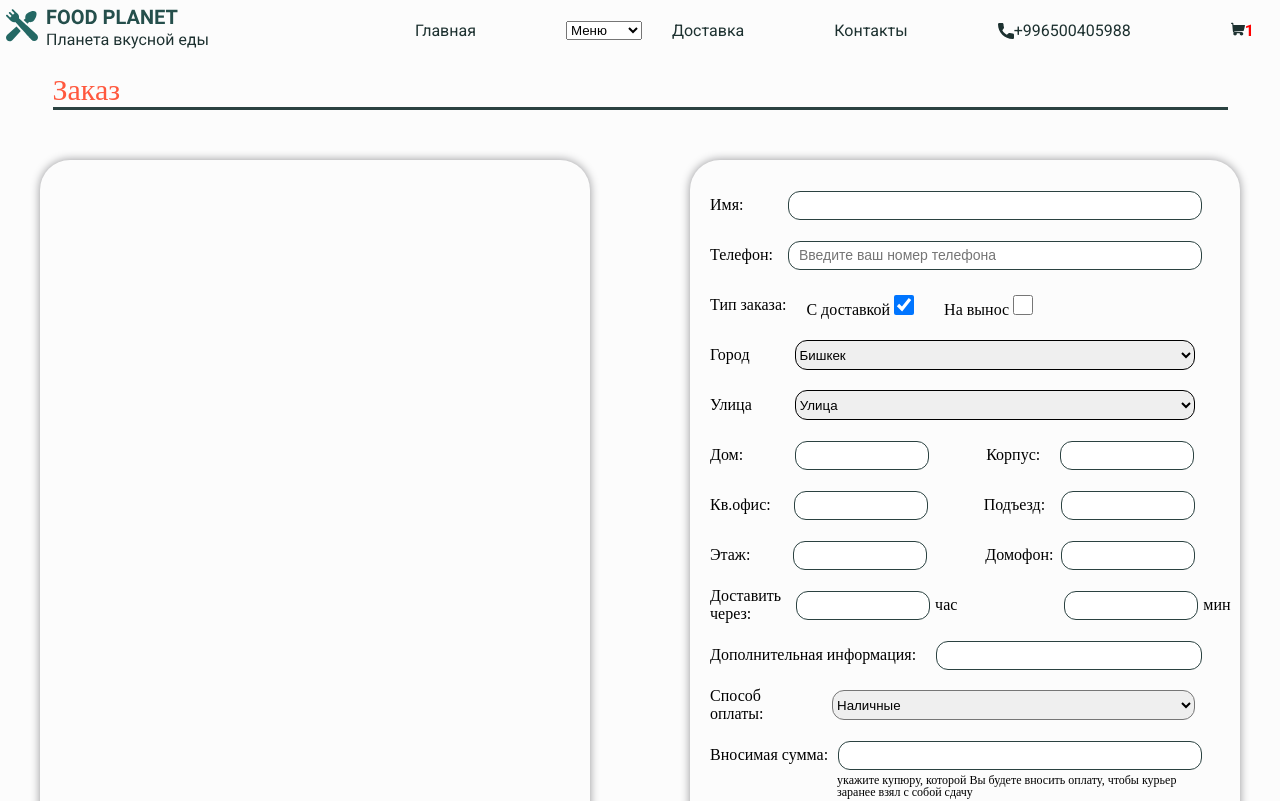
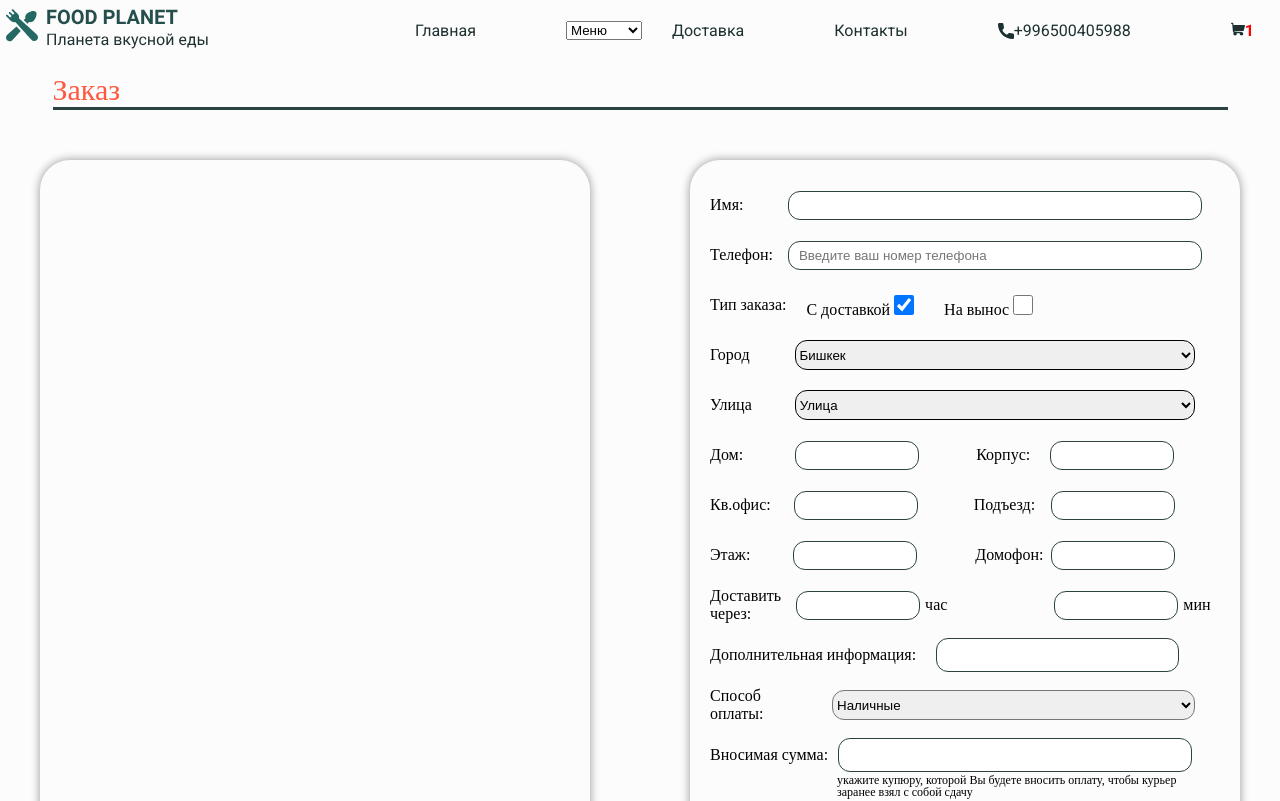
Before and after one commit to AizhanAidarova/Food-Planet, a React (Create React App) app: page /basket in a window 1280 px wide. Shown: the top 801 px of the page. Built offline with nearby package versions, Linux system fonts and the light colour scheme.

Commit message:
feat:fixed

```diff
--- a/src/Pages/Basket/Basket.jsx
+++ b/src/Pages/Basket/Basket.jsx
@@ -16,11 +16,11 @@ const Basket = () => {
                 <form className={style.right}>
                     <div className={style.first}>
                         <div className={style.name}>Имя:</div>
-                        <div className={style.divLeft}> <input type="text" /></div>
+                        <div className={style.divLeft}> <input className={style.input1} type="text" /></div>
                     </div>
                     <div className={style.second}>
                         <div className={style.phone}>Телефон:</div>
-                        <div> <input type="number" placeholder='Введите ваш номер телефона' /> </div>
+                        <div> <input className={style.input1} type="number" placeholder='Введите ваш номер телефона' /> </div>
                     </div>
                     <div className={style.typeOrder2}>
                         <p>Тип заказа:</p>
@@ -85,7 +85,7 @@ const Basket = () => {
                     </div>
                     <div className={style.addInfo}>
                         <div className={style.dopInfo}>Дополнительная  информация:</div>
-                        <div className={style.inputDopInfo}> <input type="text" /></div>
+                        <div><input  className={style.inputDopInfo}type="text" /></div>
                     </div>
                     <div className={style.pay}>
                         <div className={style.typePay}>Способ оплаты:</div>
@@ -101,7 +101,6 @@ const Basket = () => {
                     </div>
                     <div className={style.addInfo}>Вносимая сумма:<input className={style.total} type="text" /></div>
                     <div className={style.condition}><p>укажите купюру, которой Вы будете вносить оплату, чтобы курьер заранее взял с собой сдачу</p></div>
-
                     <div className={style.rule}>
                         <p><input className={style.checkBox2} type="checkbox"/> условиями доставки согласен</p>
                     </div>
--- a/src/Pages/Basket/Basket.module.css
+++ b/src/Pages/Basket/Basket.module.css
@@ -62,11 +62,9 @@
     /* background-color:#2B4241; */
 }
 
-input{
+.input1{
     width: 400px;
     height: 25px;
-    font-size: 14px;
-    font-family: 'Sora', sans-serif;
     padding-left: 10px;
     /* border:none; */
     border: 1px solid #2B4241;
@@ -84,6 +82,8 @@ input{
 .inputStreet, .korpus{
     width: 120px;
     margin-left: 30px;
+    padding-left: 10px;
+    width: 110px;
 }
 
 .checkBox{
@@ -123,48 +123,83 @@ input{
 .inputStreet{
     margin-left: 52px;
     margin-right: 57px;
+    border: 1px solid #2B4241;
+    border-radius:12px;
+    height: 25px;
 }
 
 .inputKorpus{
     margin-left: 20px;
-    width: 120px;
+    width: 110px;
+    border: 1px solid #2B4241;
+    border-radius:12px;
+    height: 25px;
+    padding-left: 10px;
 }
 
 .inputOffice{
     margin-left: 23px;
     margin-right: 56px;
-    width: 120px;
+    width: 110px;
+    border: 1px solid #2B4241;
+    border-radius:12px;
+    height: 25px;
+    padding-left: 10px;
 }
 
 .inputPorch{
     margin-left: 16px;
-    width: 120px;
+    width: 110px;
+    border: 1px solid #2B4241;
+    border-radius:12px;
+    height: 25px;
+    padding-left: 10px;
 }
 
 .inputFloor{
     margin-left: 43px;
     margin-right: 58px;
-    width: 120px;
+    width: 110px;
+    border: 1px solid #2B4241;
+    border-radius:12px;
+    height: 25px;
+    padding-left: 10px;
 }
 
 .inputPhone{
     margin-left: 8px ;
-    width: 120px;
+    width: 110px;
+    border: 1px solid #2B4241;
+    border-radius:12px;
+    height: 25px;
+    padding-left: 10px;
 }
 
 .inputGet{
     margin-left: 15px;
     margin-right: 5px;
-    width: 120px;
+    width: 110px;
+    border: 1px solid #2B4241;
+    border-radius:12px;
+    height: 25px;
+    padding-left: 10px;
 }
 
 .inputTime{
     margin-left: 107px;
     margin-right: 5px;
-    width: 120px;
+    width: 110px;
+    border: 1px solid #2B4241;
+    border-radius:12px;
+    height: 25px;
+    padding-left: 10px;
 }
-.inputDopInfo input {
-    width: 252px;
+.inputDopInfo  {
+    width: 229px;
+    height: 30px;
+    border-radius:12px;
+    border: 1px solid #2B4241;
+    padding-left: 10px;
 }
 
 .dopInfo{
@@ -176,7 +211,11 @@ input{
 }
 .total{
     margin-left:10px;
-    width: 350px;
+    width: 340px;
+    height: 30px;
+    border-radius:12px;
+    border: 1px solid #2B4241;
+    padding-left: 10px;
 }
 
 .condition{
@@ -188,13 +227,10 @@ input{
 }
 
 .checkBox2{
-    margin-right: -180px;
     height: 20px;
+    margin-left: 130px;
 }
 
-.rule{
-    margin-left: -65px;
-}
 
 .btnOrder{
     padding: 13px 60px;
```
